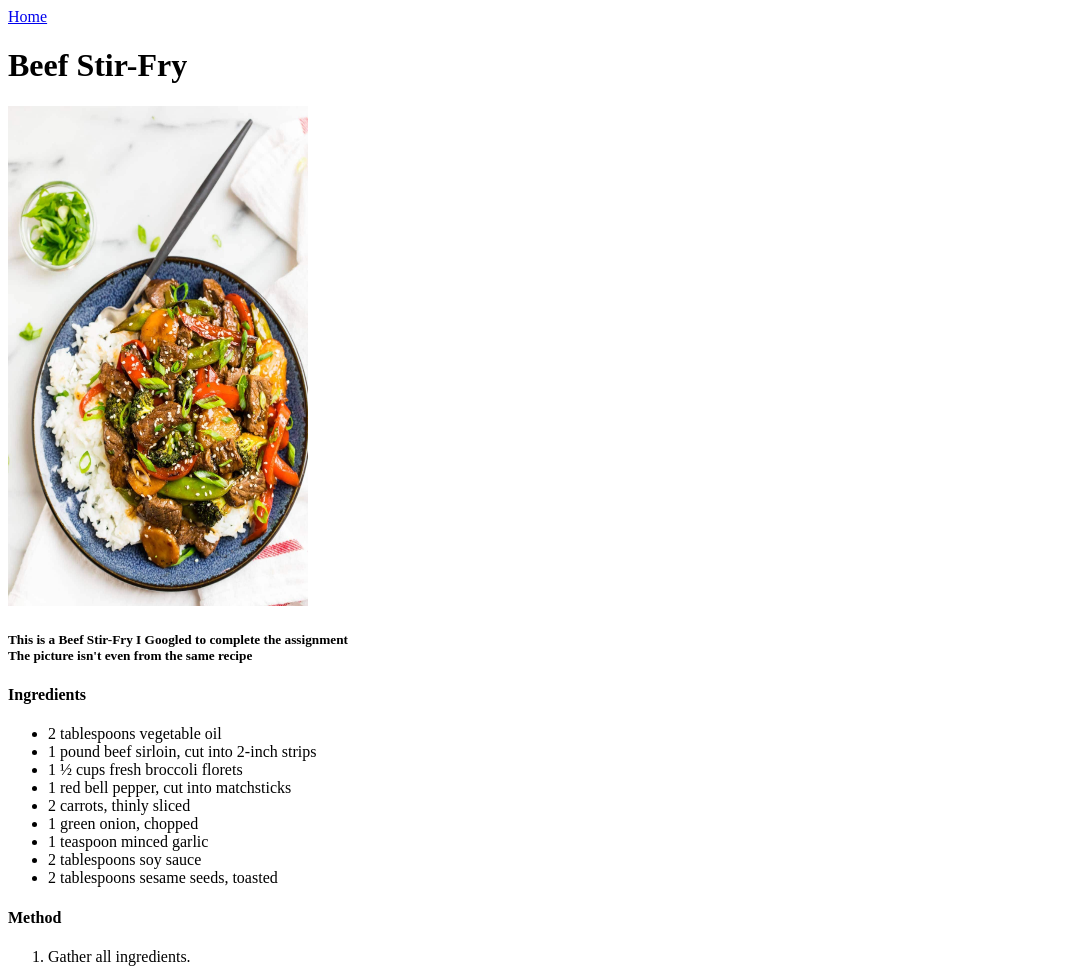
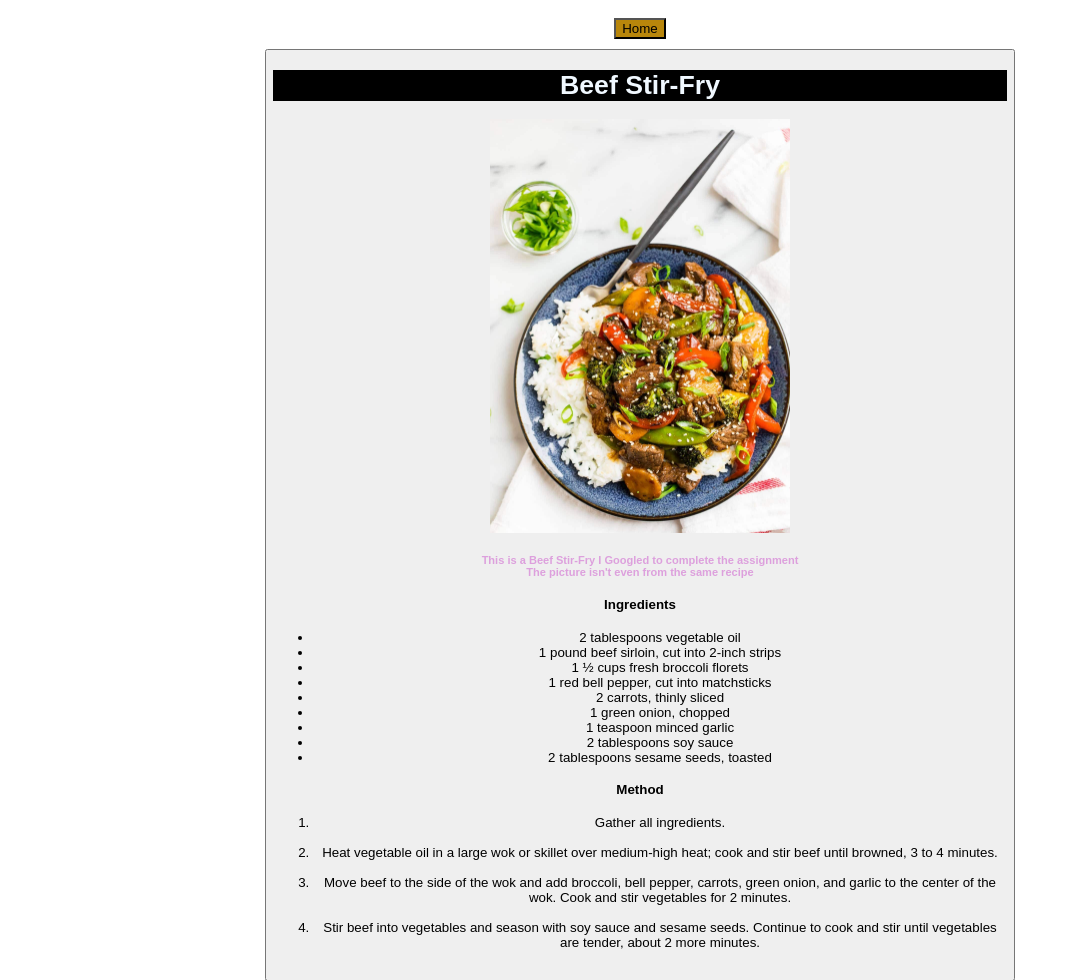
Before and after one commit to TimmaDee/Recipe, a plain HTML site: page recipes/beef_stirfry.html in a window 1280 px wide. Shown: the top 980 px of the page, without its empty margins (0-1070 px from the left). Drawn offline with Linux system fonts and the light colour scheme.

Commit message:
Add margins on boxes, add button style to index

```diff
--- a/recipes/beef_stirfry.html
+++ b/recipes/beef_stirfry.html
@@ -1,6 +1,7 @@
 <!DOCTYPE html>
 <html lang="en">
 <head>
+    <link rel="stylesheet" href="style.css">
     <meta charset="UTF-8">
     <meta http-equiv="X-UA-Compatible" content="IE=edge">
     <meta name="viewport" content="width=device-width, initial-scale=1.0">
@@ -8,11 +9,12 @@
 </head>
 
 <body>
-    <a href="../index.html">Home</a>
+    <button id="button" href="../index.html">Home</button>
+    <br>
+    <button class="menu">
     <h1>Beef Stir-Fry</h1>
-    <img src="Beef-Stir-Fry.jpg"
-    width="300"
-    height="500" alt="A picture of a colourful beef stir-fry, on a fancy blue plate with jasmine rice and some gross mushrooms">
+    <img class="img" src="Beef-Stir-Fry.jpg"
+    alt="A picture of a colourful beef stir-fry, on a fancy blue plate with jasmine rice and some gross mushrooms">
     <h5>This is a Beef Stir-Fry I Googled to complete the assignment<br>
     The picture isn't even from the same recipe</h5>
     <h4>Ingredients</h4>
--- /dev/null
+++ b/recipes/style.css
@@ -0,0 +1,27 @@
+body {
+    font-family:'Trebuchet MS', 'Lucida Sans Unicode', 'Lucida Grande', 'Lucida Sans', Arial, sans-serif;
+    text-align: center;
+}
+
+.img {
+    width: 300px;
+    height: auto;
+}
+
+h5 {
+    color: plum;
+}
+
+h1 {
+    color: aliceblue;
+    background-color: black;
+}
+
+#button {
+    background-color: darkgoldenrod;
+    margin: 10px;
+}
+
+.menu {
+    width: 750px;
+}
```
Also changed, not shown: index.html (+7 -4 lines), recipes/burger.html (+6 -4 lines), recipes/clam_linguine.html (+7 -5 lines).
